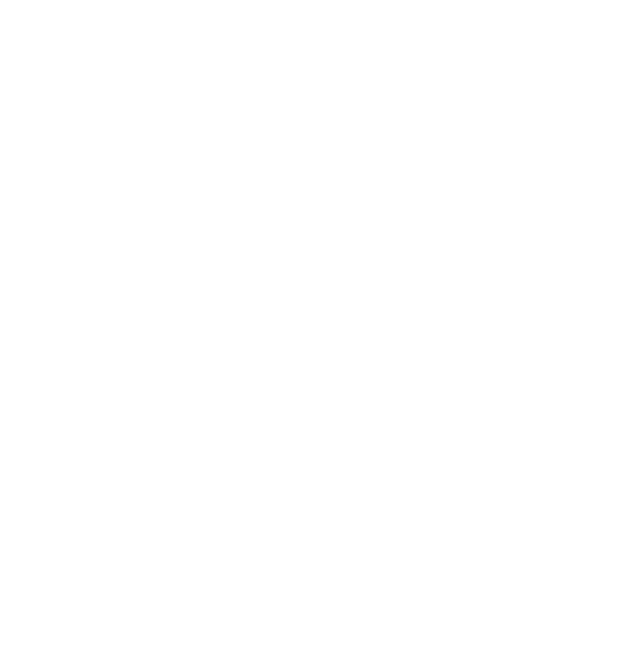
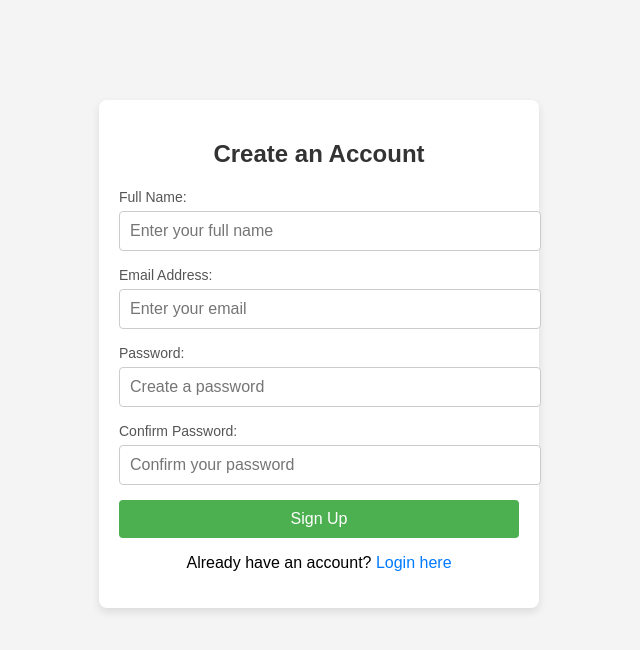
Before and after one commit to abinayamanikan/a, a plain HTML site: page login and sign up.html in a window 1280 px wide. Shown: the whole page, without its empty margins (321-961 px from the left). Drawn offline with Linux system fonts and the light colour scheme.

Commit message:
signup and login

```diff
--- a/login and sign up.html
+++ b/login and sign up.html
@@ -0,0 +1,107 @@
+<!DOCTYPE html>
+<html lang="en">
+<head>
+    <meta charset="UTF-8">
+    <meta name="viewport" content="width=device-width, initial-scale=1.0">
+    <title>Sign Up Page</title>
+    <style>
+        body {
+            font-family: Arial, sans-serif;
+            background-color: #f4f4f4;
+            margin: 0;
+            padding: 0;
+        }
+
+        .container {
+            max-width: 400px;
+            margin: 100px auto;
+            background-color: #fff;
+            padding: 20px;
+            border-radius: 8px;
+            box-shadow: 0 4px 8px rgba(0, 0, 0, 0.1);
+        }
+
+        h2 {
+            text-align: center;
+            color: #333;
+        }
+
+        .input-group {
+            margin: 10px 0;
+        }
+
+        label {
+            font-size: 14px;
+            color: #555;
+        }
+
+        input[type="text"], input[type="email"], input[type="password"] {
+            width: 100%;
+            padding: 10px;
+            margin: 5px 0;
+            border: 1px solid #ccc;
+            border-radius: 4px;
+            font-size: 16px;
+        }
+
+        input[type="submit"] {
+            width: 100%;
+            padding: 10px;
+            background-color: #4CAF50;
+            color: white;
+            border: none;
+            border-radius: 4px;
+            font-size: 16px;
+            cursor: pointer;
+        }
+
+        input[type="submit"]:hover {
+            background-color: #45a049;
+        }
+
+        .message {
+            text-align: center;
+            margin-top: 10px;
+        }
+
+        .message a {
+            color: #007BFF;
+            text-decoration: none;
+        }
+    </style>
+</head>
+<body>
+
+    <div class="container">
+        <h2>Create an Account</h2>
+        <form action="your-server-side-script.php" method="POST">
+            <div class="input-group">
+                <label for="name">Full Name:</label>
+                <input type="text" id="name" name="name" required placeholder="Enter your full name">
+            </div>
+
+            <div class="input-group">
+                <label for="email">Email Address:</label>
+                <input type="email" id="email" name="email" required placeholder="Enter your email">
+            </div>
+
+            <div class="input-group">
+                <label for="password">Password:</label>
+                <input type="password" id="password" name="password" required placeholder="Create a password">
+            </div>
+
+            <div class="input-group">
+                <label for="confirm-password">Confirm Password:</label>
+                <input type="password" id="confirm-password" name="confirm-password" required placeholder="Confirm your password">
+            </div>
+
+            <input type="submit" value="Sign Up">
+        </form>
+
+        <div class="message">
+            <p>Already have an account? <a href="http://127.0.0.1:5500/login.html">Login here</a></p>
+        </div>
+    </div>
+
+</body>
+</html>
```
Also changed, not shown: sign up .html (+1 -1 lines).
